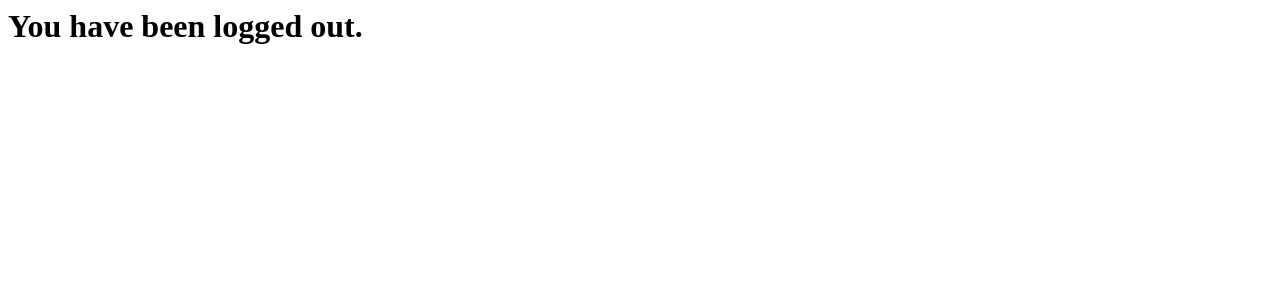
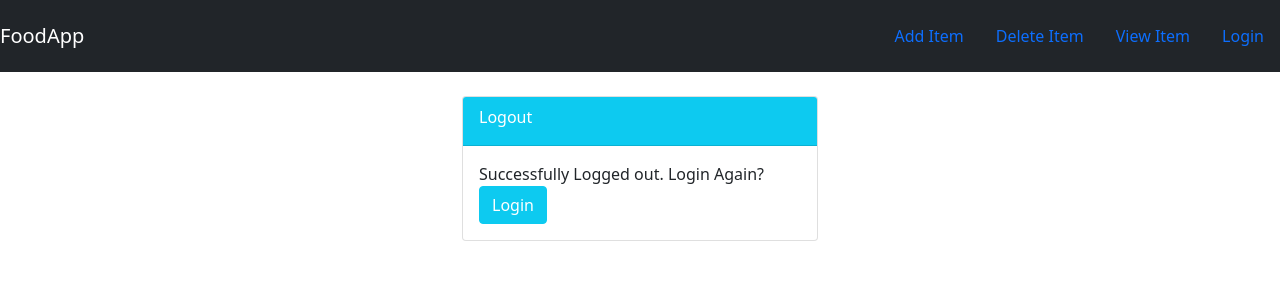
Before and after one commit to urupatel/DjangoFoodWebsite, a Django app: page /logout/ in a window 1280 px wide. Shown: the top 300 px of the page. Run offline with Django 4.2, Linux system fonts and the light colour scheme.

Commit message:
changed look and feel

```diff
--- a/food/templates/food/index.html
+++ b/food/templates/food/index.html
@@ -21,7 +21,8 @@
                     <h3>{{item.item_name}}</h3>
                     <h5>{{item.item_desc}}</h5>
                     <h6>${{item.item_price}}</h6>
-                    <h7>{{item.user_name}}</h7>
+                    <h6>Added by: {{item.user_name}}</h6>
+
                 </div>
                 <div class="col-md-2">
                     <a href="{% url 'food:detail' item.id %}" class="btn btn-success">Details</a>
--- a/food/templates/food/item-delete.html
+++ b/food/templates/food/item-delete.html
@@ -6,8 +6,8 @@
         {% csrf_token %}
 
         <!-- context from view -->
-        <h2>Are you sure you want to delete {{item.item_name}}</h2>
-        <button type="submit">Confirm</button>
+        <h5>Are you sure you want to delete {{item.item_name}}?</h5>
+        <button class ="btn btn-success"type="submit">Confirm</button>
 
     </form>
 
--- a/food/templates/food/item-form.html
+++ b/food/templates/food/item-form.html
@@ -6,7 +6,7 @@
         <div class = "col-md-4 offset-md-4">
             <br />
             <div class="card">
-                <div class="card-header text-white bg-info">
+                <div class="card-header text-white bg-secondary">
                     <div class="card-title">
                         Add Item
                     </div>
@@ -22,7 +22,7 @@
                                 {{field}}
                             </div>
                         {%  endfor %}
-                        <button class= "btn-info text-white"  type="submit">Add</button>
+                        <button class= "btn-dark text-white"  type="submit">Add</button>
                     </form>
                 </div>
             </div>
--- a/users/templates/users/login.html
+++ b/users/templates/users/login.html
@@ -6,7 +6,7 @@
         <div class = "col-md-4 offset-md-4">
             <br />
             <div class="card">
-                <div class="card-header text-white bg-info">
+                <div class="card-header text-white bg-secondary">
                     <div class="card-title">
                         Login
                     </div>
@@ -21,7 +21,9 @@
                                 {{field}}
                             </div>
                         {%  endfor %}
-                        <button class= "btn-info text-white"  type="submit">Login</button>
+                        <br/>
+                        <button class= "btn btn-dark text-white"  type="submit">Login</button>
+                        <a class="btn btn-dark text-white" href="{% url 'register' %}">New User Register</a>
                     </form>
                 </div>
             </div>
--- a/users/templates/users/logout.html
+++ b/users/templates/users/logout.html
@@ -1 +1,26 @@
-<h1>You have been logged out.</h1>
+
+
+{% extends 'food/base.html' %}
+
+{% block body %}
+<div class="container">
+    <div class="row">
+        <div class = "col-md-4 offset-md-4">
+            <br />
+            <div class="card">
+                <div class="card-header text-white bg-info">
+                    <div class="card-title">
+                        Logout
+                    </div>
+                </div>
+                <div class="card-body">
+                    <label>Successfully Logged out. </label>
+                    <label>Login Again? </label><a class="btn btn-info text-white" href="{% url 'login' %}">Login</a>
+
+
+                </div>
+            </div>
+        </div>
+    </div>
+</div>
+{% endblock %}
--- a/users/templates/users/register.html
+++ b/users/templates/users/register.html
@@ -7,7 +7,7 @@
         <div class = "col-md-4 offset-md-4">
             <br />
             <div class="card">
-                <div class="card-header text-white bg-info">
+                <div class="card-header text-white bg-secondary">
                     <div class="card-title">
                         Register
                     </div>
@@ -24,9 +24,8 @@
                                 </div>
                             {%  endfor %}
                             <br />
-                            <button class= "btn-info text-white"  type="submit">Signup</button>
+                            <button class= "btn-dark text-white"  type="submit">Signup</button>
                         </form>
-
                 </div>
             </div>
         </div>
```
Also changed, not shown: food/templates/food/detail.html (+4 -3 lines), users/templates/users/profile.html (+21 -2 lines), db.sqlite3.
